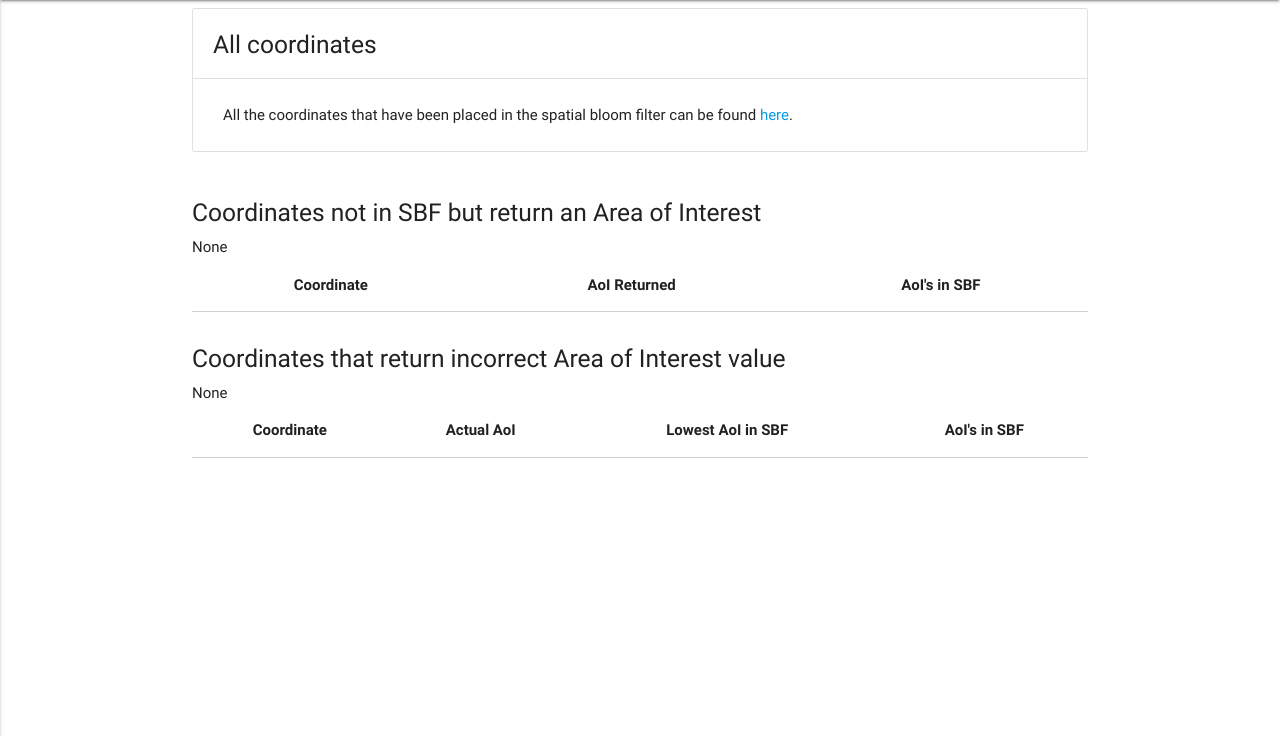
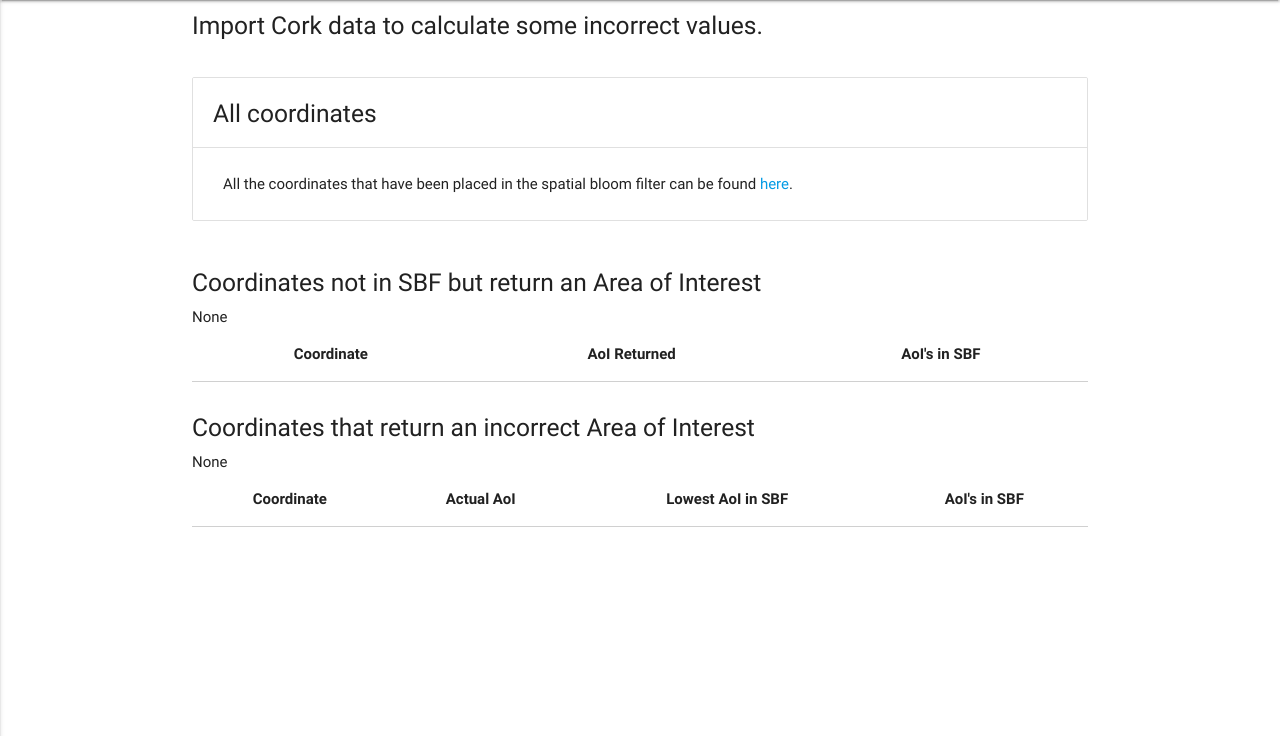
Before and after one commit to Taplin18/FYP, a Flask app: page /values in a window 1280 px wide. Shown: the part 64-800 px from the top of the page. Run offline with Flask 3, Linux system fonts and the light colour scheme; lists and menus that the app fills with data are empty; parts of the project's set-up code (start-up, migrations or seed data) failed here and were passed over.

Commit message:
Undo changes

```diff
--- a/demo.py
+++ b/demo.py
@@ -20,7 +20,7 @@ def index():
 
     return render_template('index.html', sbf_table=Markup(session.get('sbf_table')),
                            sbf_stats=Markup(session.get('sbf_stats')),
-                           stats_message=Markup(session.get('stats_message')),
+                           import_message=Markup(session.get('import_message')),
                            check_result_table=Markup(session.get('check_result_table')),
                            check_result_conclusion=Markup(session.get('check_result_conclusion')))
 
@@ -32,13 +32,13 @@ def import_sbf():
 
     session['sbf_table'] = format_layout.load_table(app.my_sbf.get_filter())
     session['sbf_stats'] = format_layout.load_stats(app.my_sbf.get_stats())
-    session['stats_message'] = 'style="display: none"'
+    session['import_message'] = 'style="display: none"'
     session['fp_values'] = format_layout.false_positive_area(app.my_sbf.find_false_positives())
     session['incorrect_values'] = format_layout.incorrect_areas(app.my_sbf.incorrect_values())
 
     return render_template('index.html', sbf_table=Markup(session.get('sbf_table')),
                            sbf_stats=Markup(session.get('sbf_stats')),
-                           stats_message=Markup(session.get('stats_message')),
+                           import_message=Markup(session.get('import_message')),
                            check_result_table=Markup(session.get('check_result_table')),
                            check_result_conclusion=Markup(session.get('check_result_conclusion')))
 
@@ -55,7 +55,7 @@ def check_sbf():
 
         return render_template('index.html', sbf_table=Markup(sbf_table),
                                sbf_stats=Markup(session.get('sbf_stats')),
-                               stats_message=Markup(session.get('stats_message')),
+                               import_message=Markup(session.get('import_message')),
                                check_result_table=Markup(check_result_table),
                                check_result_conclusion=Markup(check_result_conclusion))
 
@@ -67,7 +67,7 @@ def clear_sbf():
 
     return render_template('index.html', sbf_table=Markup(session.get('sbf_table')),
                            sbf_stats=Markup(session.get('sbf_stats')),
-                           stats_message=Markup(session.get('stats_message')),
+                           import_message=Markup(session.get('import_message')),
                            check_result_table=Markup(session.get('check_result_table')),
                            check_result_conclusion=Markup(session.get('check_result_conclusion')))
 
@@ -101,7 +101,7 @@ def update_hash_family():
 def back():
     return render_template('index.html', sbf_table=Markup(session.get('sbf_table')),
                            sbf_stats=Markup(session.get('sbf_stats')),
-                           stats_message=Markup(session.get('stats_message')),
+                           import_message=Markup(session.get('import_message')),
                            check_result_table=Markup(session.get('check_result_table')),
                            check_result_conclusion=Markup(session.get('check_result_conclusion')))
 
@@ -120,6 +120,7 @@ def about():
 @app.route('/values')
 def values():
     return render_template('values.html', incorrect_values=Markup(session.get('incorrect_values')),
+                           import_message=Markup(session.get('import_message')),
                            fp_values=Markup(session.get('fp_values')))
 
 
@@ -132,7 +133,7 @@ def edit_details():
 def _set_session():
     session['sbf_table'] = format_layout.load_table(app.my_sbf.get_filter())
     session['sbf_stats'] = format_layout.load_stats(app.my_sbf.get_stats())
-    session['stats_message'] = 'style="display: display"'
+    session['import_message'] = 'style="display: display"'
 
     check_result_table, check_result_conclusion = format_layout.no_check_result()
 
--- a/templates/values.html
+++ b/templates/values.html
@@ -94,6 +94,14 @@
 
         <div class="container">
 
+            <div class="row" {{ import_message }}>
+                <div class="col s12 m12 l12">
+                    <h5>
+                        Import Cork data to calculate some incorrect values.
+                    </h5>
+                </div>
+            </div>
+
             <div class="row">
                 <div class="col s12 m12 l12">
                     <ul class="collection with-header">
@@ -126,7 +134,7 @@
 
             <div class="row">
                 <div class="col s12 m12 l12">
-                    <h5>Coordinates that return incorrect Area of Interest value</h5>
+                    <h5>Coordinates that return an incorrect Area of Interest</h5>
                     <table class="centered striped">
                         <thead>
                             <tr>
```
Also changed, not shown: templates/index.html (+8 -46 lines).
